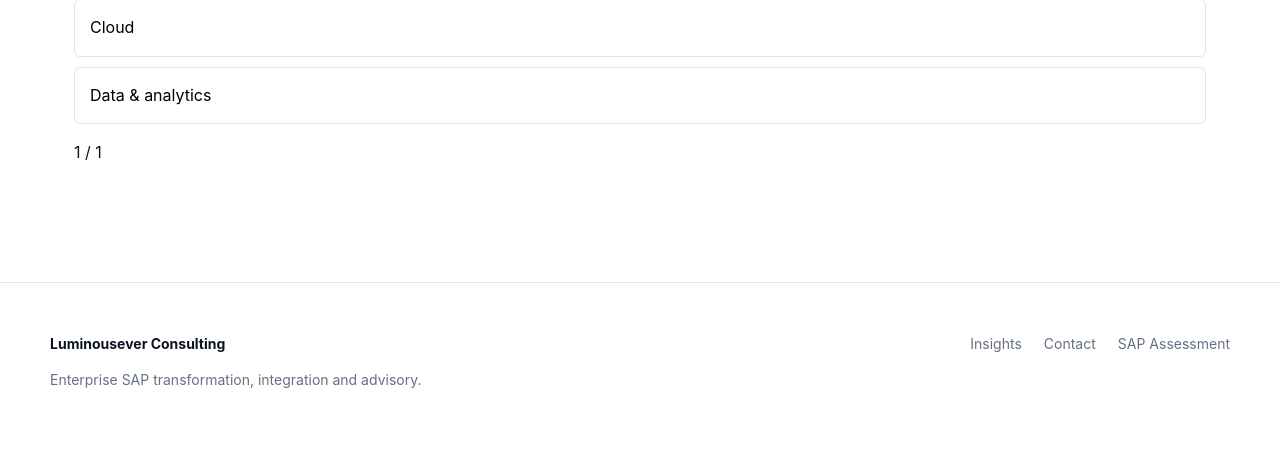
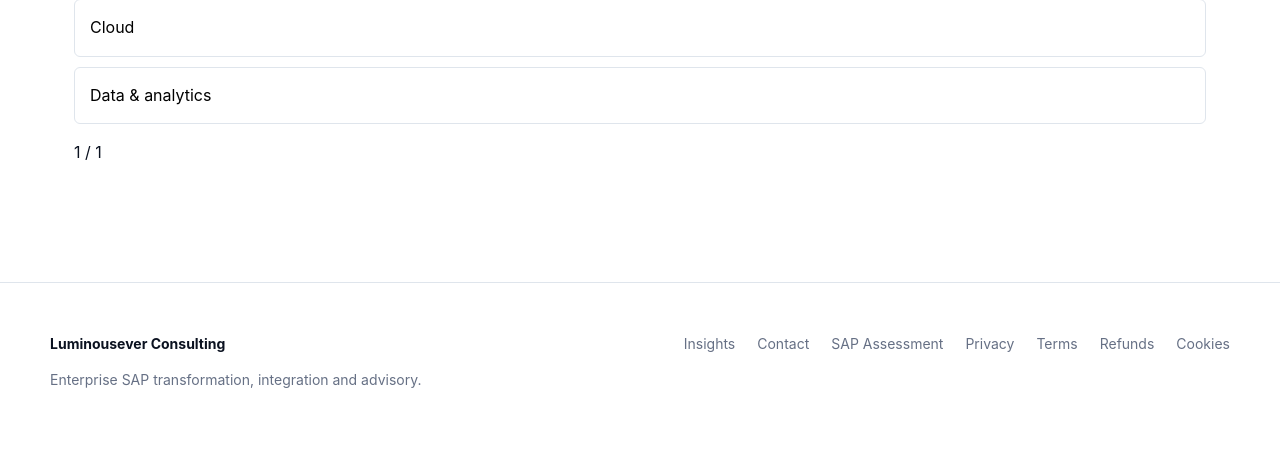
Before and after one commit to bhawanirathore7773/luminousever-consulting, a Django app: page /assessment/ in a window 1280 px wide. Shown: the part 950-1406 px from the top of the page. Run offline with Django 5.2, Linux system fonts and the light colour scheme; parts of the project's set-up code (start-up, migrations or seed data) failed here and were passed over.

Commit message:
feat: connect legal routes and global navigation

```diff
--- a/templates/base.html
+++ b/templates/base.html
@@ -1 +1 @@
-{% load static %}<!doctype html><html lang="en"><head><meta charset="utf-8"><meta name="viewport" content="width=device-width,initial-scale=1"><title>{% block title %}{{ page_title|default:"Luminousever Consulting | SAP Transformation & Advisory" }}{% endblock %}</title><meta name="description" content="{% block description %}Enterprise SAP consulting, transformation, integration and technology advisory.{% endblock %}"><meta name="robots" content="index,follow"><link rel="canonical" href="{{ request.build_absolute_uri }}"><meta property="og:title" content="{% block og_title %}Luminousever Consulting{% endblock %}"><meta property="og:description" content="Enterprise SAP transformation and technology advisory."><meta property="og:type" content="website"><link rel="stylesheet" href="{% static 'css/site.css' %}">{% block extra_head %}{% endblock %}</head><body>{% include "partials/nav.html" %}<main id="main-content">{% block content %}{% endblock %}</main><footer class="site-footer"><div><strong>Luminousever Consulting</strong><p>Enterprise SAP transformation, integration and advisory.</p></div><div><a href="/insights/">Insights</a><a href="/contact/">Contact</a><a href="/assessment/">SAP Assessment</a></div></footer><script defer src="{% static 'js/site.js' %}"></script></body></html>
+{% load static %}<!doctype html><html lang="en"><head><meta charset="utf-8"><meta name="viewport" content="width=device-width,initial-scale=1"><title>{% block title %}{{ page_title|default:"Luminousever Consulting | SAP Transformation & Advisory" }}{% endblock %}</title><meta name="description" content="{% block description %}Enterprise SAP consulting, transformation, integration and technology advisory.{% endblock %}"><meta name="robots" content="index,follow"><link rel="canonical" href="{{ request.build_absolute_uri }}"><meta property="og:title" content="{% block og_title %}Luminousever Consulting{% endblock %}"><meta property="og:description" content="Enterprise SAP transformation and technology advisory."><meta property="og:type" content="website"><link rel="stylesheet" href="{% static 'css/site.css' %}">{% block extra_head %}{% endblock %}</head><body>{% include "partials/nav.html" %}<main id="main-content">{% block content %}{% endblock %}</main><footer class="site-footer"><div><strong>Luminousever Consulting</strong><p>Enterprise SAP transformation, integration and advisory.</p></div><div><a href="/insights/">Insights</a><a href="/contact/">Contact</a><a href="/assessment/">SAP Assessment</a><a href="/privacy/">Privacy</a><a href="/terms/">Terms</a><a href="/refund/">Refunds</a><a href="/cookies/">Cookies</a></div></footer><script defer src="{% static 'js/site.js' %}"></script></body></html>
```
